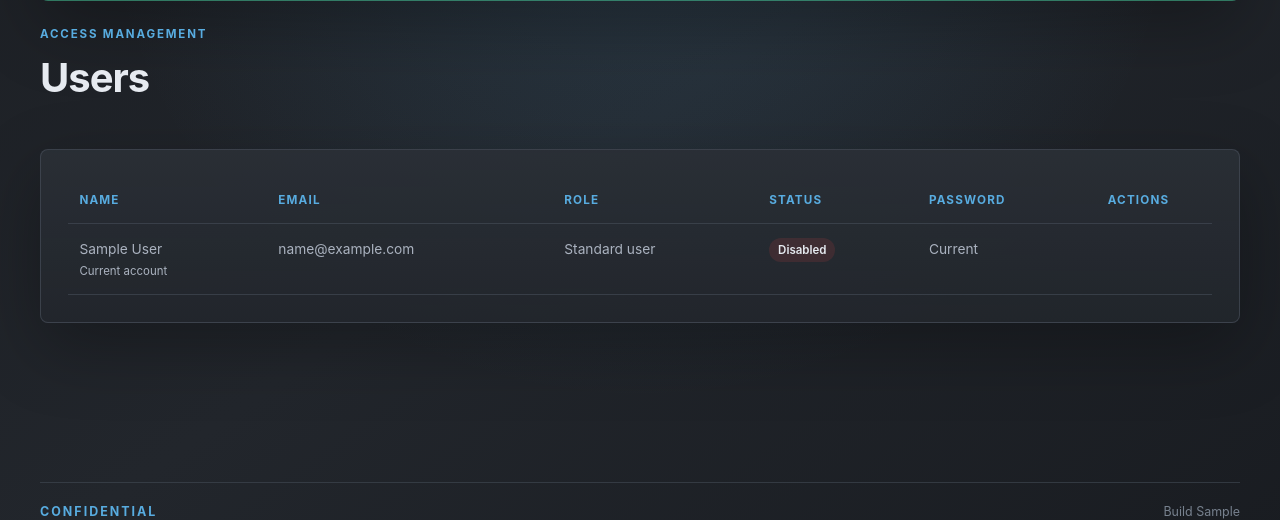
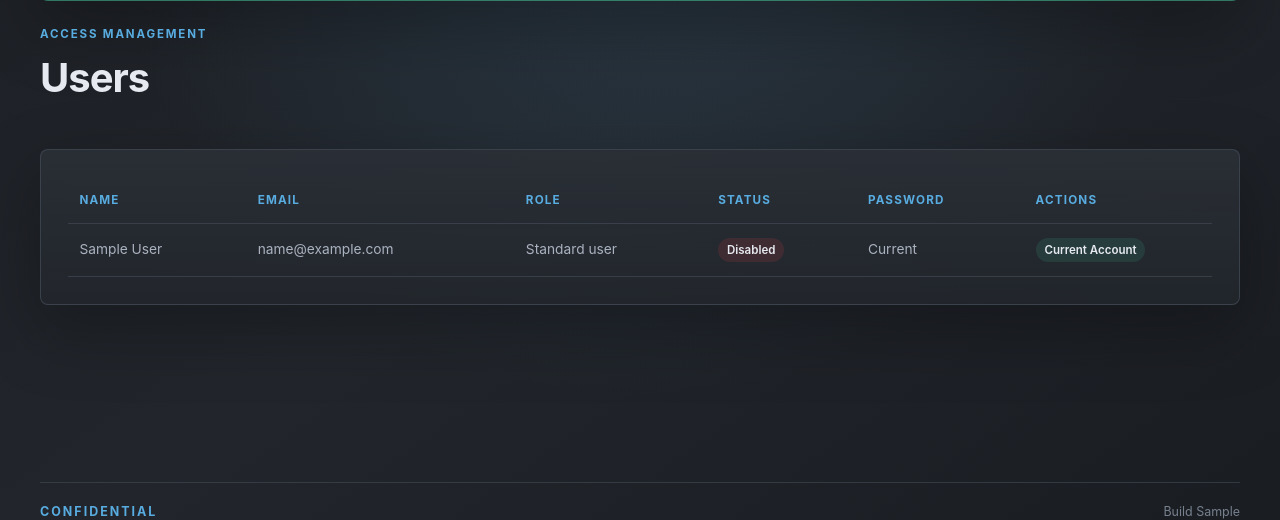
Before and after one commit to dean1012/grayhaven-timetracker, a Python web app: template templates/users.html in a window 1280 px wide. Shown: the part 238-758 px from the top of the page. Run offline with Jinja, Linux system fonts and the light colour scheme; the template is opened without the code that fills it: most values are stand-ins (such as "Sample title", 1, 10 or a date in 2020); some web fonts are replaced.

Commit message:
Clarify current account actions

```diff
--- a/templates/users.html
+++ b/templates/users.html
@@ -12,13 +12,14 @@
       <tbody>
       {% for user in users %}
         <tr>
-          <td>{{ user.full_name }}{% if user.id == logged_user.id %}<small class="table-note">Current account</small>{% endif %}</td>
+          <td>{{ user.full_name }}</td>
           <td>{{ user.email }}</td>
           <td>{{ 'Administrator' if user.is_admin else 'Standard user' }}</td>
           <td><span class="status-pill {{ 'status-enabled' if user.is_enabled else 'status-disabled' }}">{{ 'Enabled' if user.is_enabled else 'Disabled' }}</span></td>
           <td>{% if user.password_change_required %}<span class="status-pill status-warning">Change required</span>{% else %}<span class="muted">Current</span>{% endif %}</td>
           <td>
             <div class="row-actions">
+              {% if user.id == logged_user.id %}<span class="status-pill status-enabled">Current Account</span>{% endif %}
               {% if can('user:edit') and user.id != logged_user.id %}<a class="icon-button" href="{{ url_for('main.edit_user', user_id=user.id) }}" title="Update User" aria-label="Update User"><i class="fa-solid fa-pen" aria-hidden="true"></i></a>{% endif %}
               {% if user.id != logged_user.id %}
                 {% if can('user:password_reset') %}<a class="icon-button" href="{{ url_for('main.reset_user_password', user_id=user.id) }}" title="Reset Password" aria-label="Reset Password"><i class="fa-solid fa-key" aria-hidden="true"></i></a>{% endif %}
```
